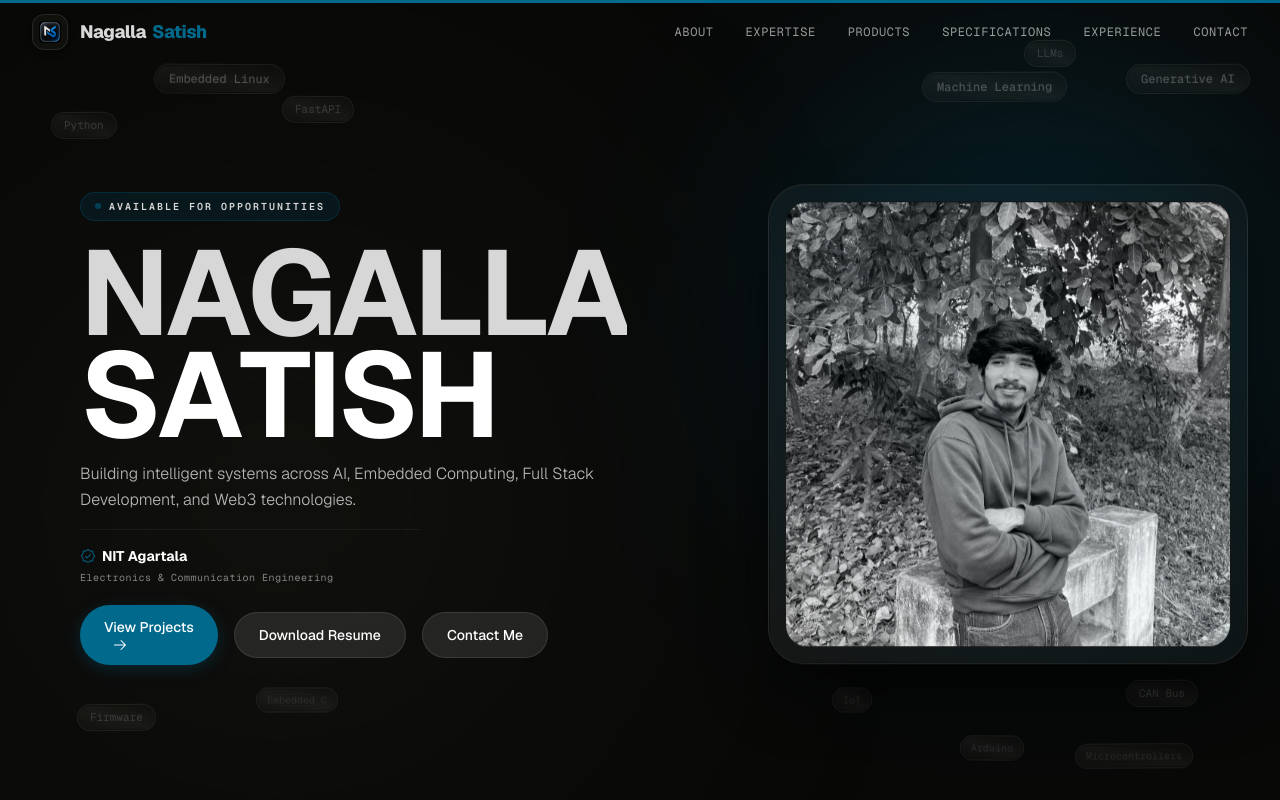
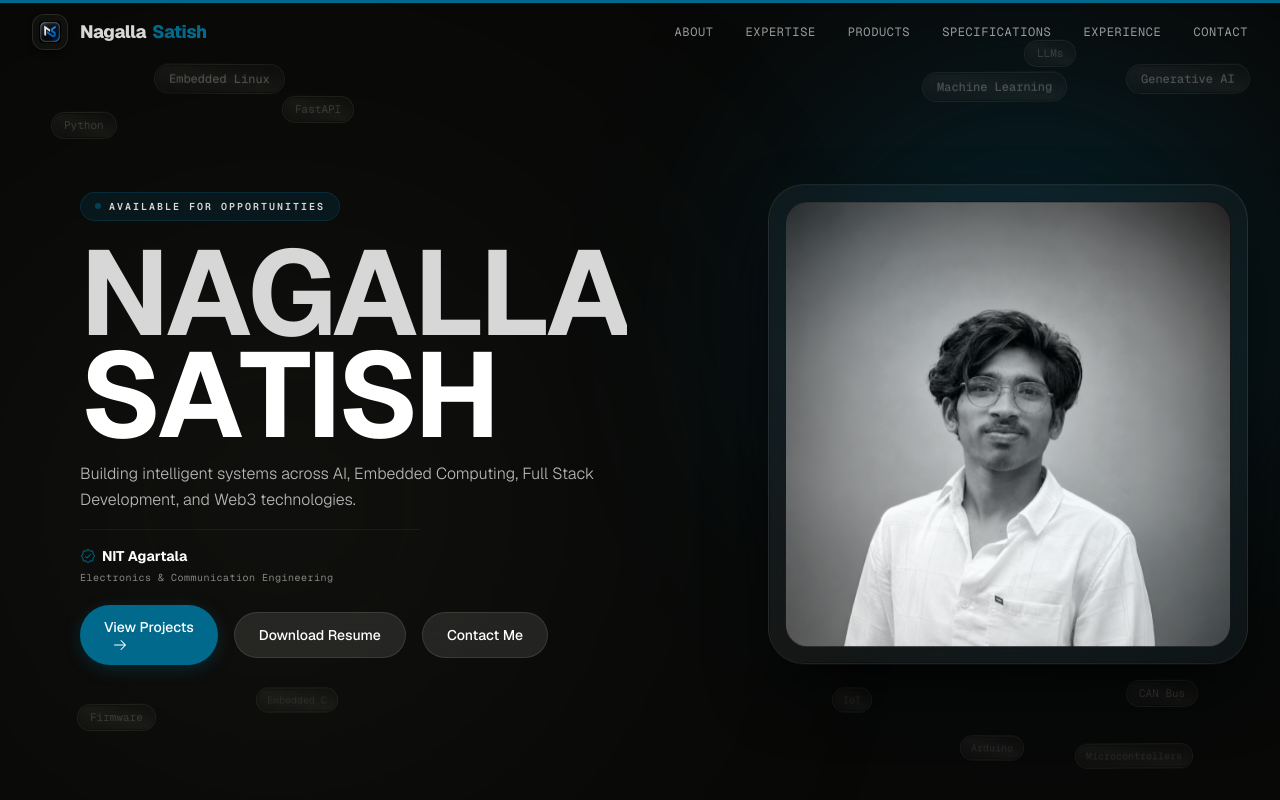
Before and after one commit to satish05112003/Portfolio, a Next.js app: page / in a window 1280 px wide. Shown: the top 800 px of the page. Built offline with nearby package versions, Linux system fonts and the light colour scheme.

Commit message:
Update: replace Hero profile image with 199961.png

```diff
--- a/src/components/Hero.tsx
+++ b/src/components/Hero.tsx
@@ -8,7 +8,7 @@ import { ArrowRight, SealCheck } from "@phosphor-icons/react";
 import HeroFloatingSkills from "./HeroFloatingSkills";
 
 // Professional photo location
-const PROFILE_PHOTO_PATH = "/profile_photo.jpg";
+const PROFILE_PHOTO_PATH = "/199961.png";
 
 export default function Hero() {
   const shouldReduceMotion = useReducedMotion();
```
Also changed, not shown: public/199961.png (added), public/profile_photo.jpg (deleted).
